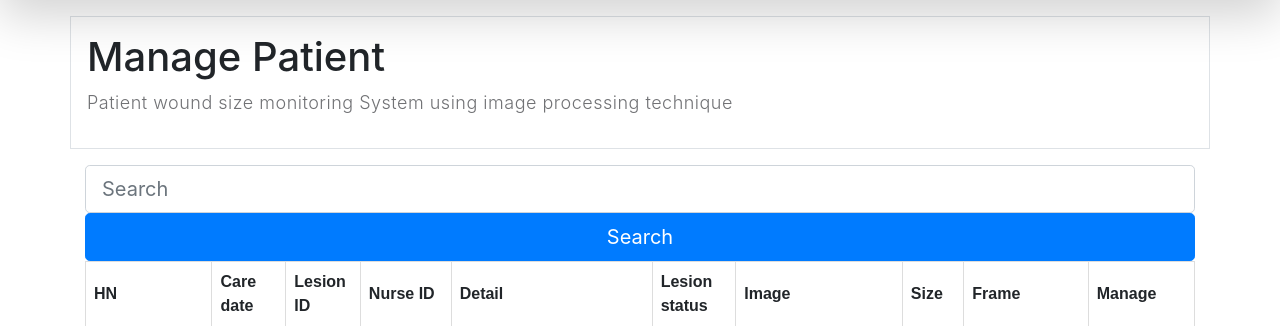
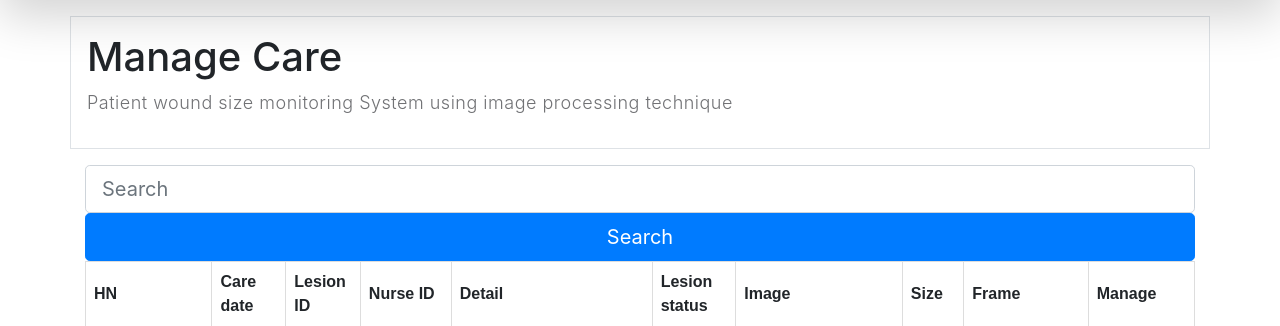
Before and after one commit to lahmpalms/projectImageProcessing, a Django app: page /manage_care/ in a window 1280 px wide. Shown: the part 94-420 px from the top of the page. Run offline with Django 3.2, Linux system fonts and the light colour scheme; data comes from the database, SQL or seed files in the repository; both versions use the stored data as it was after the commit; parts of the project's set-up code (start-up, migrations or seed data) failed here and were passed over; some libraries are stand-ins or nearby versions.

Commit message:
update topic

```diff
--- a/templates/edit_care.html
+++ b/templates/edit_care.html
@@ -75,7 +75,7 @@ https://templatemo.com/tm-566-medic-care
             </div>
         </nav>
         <div class="container p-3 my-3 border">
-            <h1>EDIT PATIENT DETAILS</h1>
+            <h1>EDIT CARE DETAILS</h1>
             <p>Patient wound size monitoring System using image processing technique</p>
         </div>
         <div class="container">
--- a/templates/manage_care.html
+++ b/templates/manage_care.html
@@ -96,7 +96,7 @@ https://templatemo.com/tm-566-medic-care
             </div>
         </nav>
         <div class="container p-3 my-3 border">
-            <h1> Manage Patient</h1>
+            <h1> Manage Care</h1>
             <p>Patient wound size monitoring System using image processing technique</p>
 
         </div>
```
Also changed, not shown: db.sqlite3.
